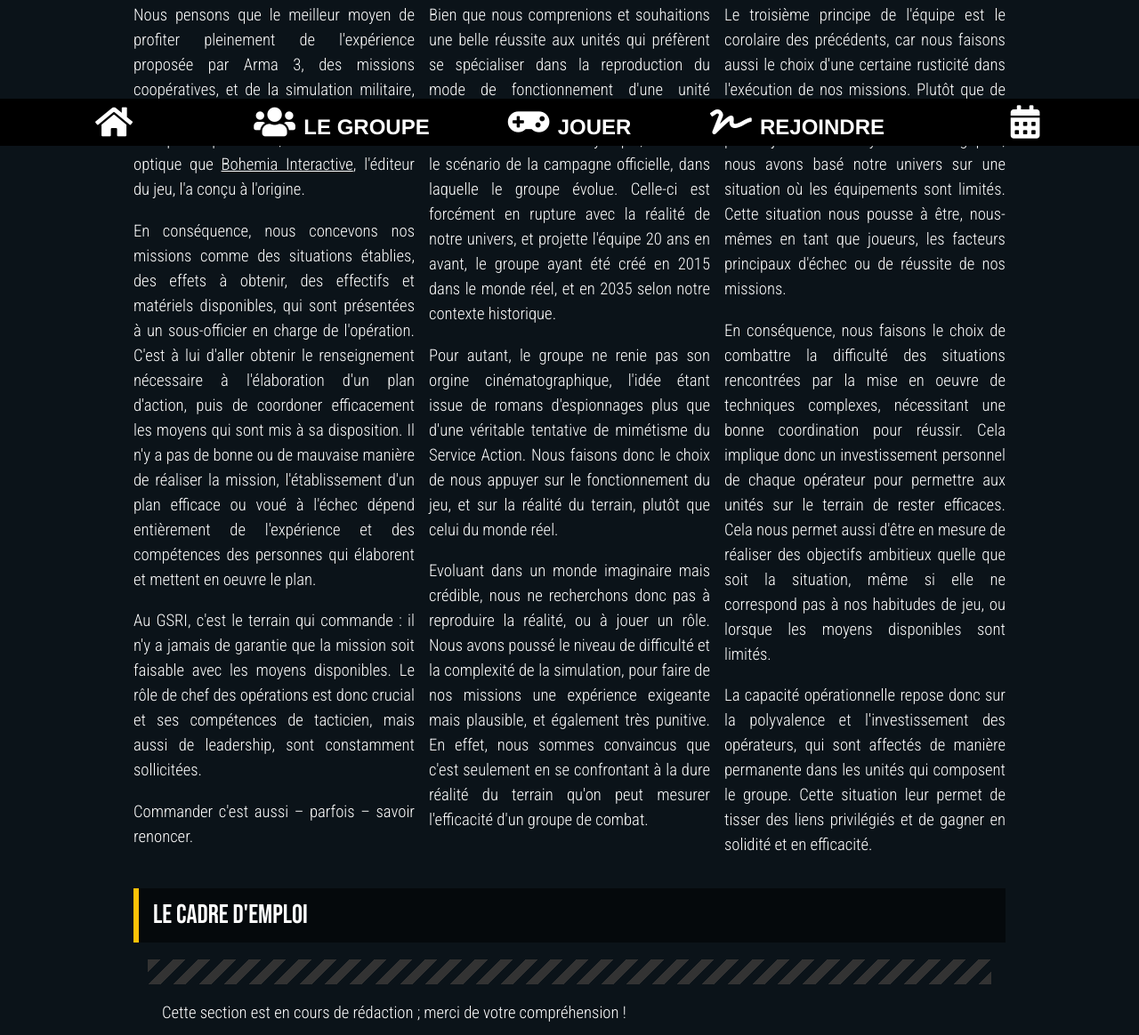
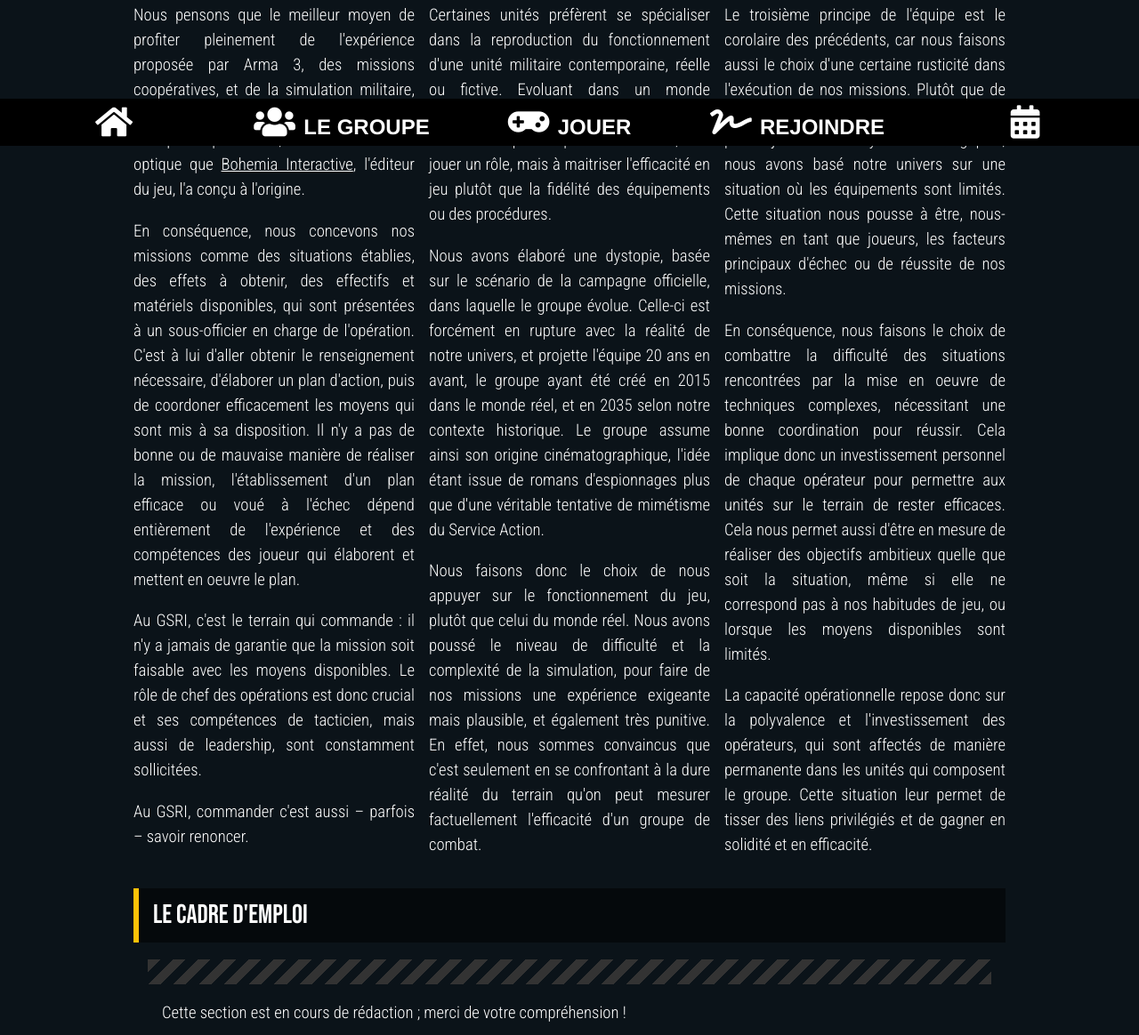
Before and after one commit to team-gsri/homepage, a plain HTML site: page src/doctrine.html in a window 1280 px wide. Shown: the part 636-1800 px from the top of the page at 89% size. Drawn offline with nearby package versions, Linux system fonts and the light colour scheme.

Commit message:
improve doctrine texts

```diff
--- a/src/doctrine.html
+++ b/src/doctrine.html
@@ -33,32 +33,32 @@
                     <a href="https://www.bohemia.net"> Bohemia Interactive</a>, l'éditeur du jeu, l'a conçu à l'origine.
                 </p>
                 <p>
-                    En conséquence, nous concevons nos missions comme des situations établies, des effets à obtenir, des effectifs et matériels disponibles, qui sont présentées à un sous-officier en charge de l'opération. C'est à lui d'aller obtenir le renseignement nécessaire
-                    à l'élaboration d'un plan d'action, puis de coordoner efficacement les moyens qui sont mis à sa disposition. Il n'y a pas de bonne ou de mauvaise manière de réaliser la mission, l'établissement d'un plan efficace ou voué à l'échec
-                    dépend entièrement de l'expérience et des compétences des personnes qui élaborent et mettent en oeuvre le plan.
-                </p>
-                <p>Au GSRI, c'est le terrain qui commande : il n'y a jamais de garantie que la mission soit faisable avec les moyens disponibles. Le rôle de chef des opérations est donc crucial et ses compétences de tacticien, mais aussi de leadership, sont
-                    constamment sollicitées.
+                    En conséquence, nous concevons nos missions comme des situations établies, des effets à obtenir, des effectifs et matériels disponibles, qui sont présentées à un sous-officier en charge de l'opération. C'est à lui d'aller obtenir le renseignement nécessaire,
+                    d'élaborer un plan d'action, puis de coordoner efficacement les moyens qui sont mis à sa disposition. Il n'y a pas de bonne ou de mauvaise manière de réaliser la mission, l'établissement d'un plan efficace ou voué à l'échec dépend
+                    entièrement de l'expérience et des compétences des joueur qui élaborent et mettent en oeuvre le plan.
                 </p>
                 <p>
-                    Commander c'est aussi – parfois – savoir renoncer.
+                    Au GSRI, c'est le terrain qui commande : il n'y a jamais de garantie que la mission soit faisable avec les moyens disponibles. Le rôle de chef des opérations est donc crucial et ses compétences de tacticien, mais aussi de leadership, sont constamment
+                    sollicitées.
+                </p>
+                <p>
+                    Au GSRI, commander c'est aussi – parfois – savoir renoncer.
                 </p>
             </div>
 
             <div class="w3-third">
                 <h3 class="title">Efficacité</h3>
                 <p>
-                    Bien que nous comprenions et souhaitions une belle réussite aux unités qui préfèrent se spécialiser dans la reproduction du mode de fonctionnement d'une unité militaire contemporaine, réelle ou fictive, nous avons élaboré une dystopie, basée sur le scénario
-                    de la campagne officielle, dans laquelle le groupe évolue. Celle-ci est forcément en rupture avec la réalité de notre univers, et projette l'équipe 20 ans en avant, le groupe ayant été créé en 2015 dans le monde réel, et en 2035 selon
-                    notre contexte historique.
+                    Certaines unités préfèrent se spécialiser dans la reproduction du fonctionnement d'une unité militaire contemporaine, réelle ou fictive. Evoluant dans un monde imaginaire mais crédible, nous ne recherchons pas à reproduire la réalité, ou à jouer un rôle,
+                    mais à maitriser l'efficacité en jeu plutôt que la fidélité des équipements ou des procédures.
                 </p>
                 <p>
-                    Pour autant, le groupe ne renie pas son orgine cinématographique, l'idée étant issue de romans d'espionnages plus que d'une véritable tentative de mimétisme du Service Action. Nous faisons donc le choix de nous appuyer sur le fonctionnement du jeu, et
-                    sur la réalité du terrain, plutôt que celui du monde réel.
+                    Nous avons élaboré une dystopie, basée sur le scénario de la campagne officielle, dans laquelle le groupe évolue. Celle-ci est forcément en rupture avec la réalité de notre univers, et projette l'équipe 20 ans en avant, le groupe ayant été créé en 2015
+                    dans le monde réel, et en 2035 selon notre contexte historique. Le groupe assume ainsi son origine cinématographique, l'idée étant issue de romans d'espionnages plus que d'une véritable tentative de mimétisme du Service Action.
                 </p>
                 <p>
-                    Evoluant dans un monde imaginaire mais crédible, nous ne recherchons donc pas à reproduire la réalité, ou à jouer un rôle. Nous avons poussé le niveau de difficulté et la complexité de la simulation, pour faire de nos missions une expérience exigeante
-                    mais plausible, et également très punitive. En effet, nous sommes convaincus que c'est seulement en se confrontant à la dure réalité du terrain qu'on peut mesurer l'efficacité d'un groupe de combat.
+                    Nous faisons donc le choix de nous appuyer sur le fonctionnement du jeu, plutôt que celui du monde réel. Nous avons poussé le niveau de difficulté et la complexité de la simulation, pour faire de nos missions une expérience exigeante mais plausible, et
+                    également très punitive. En effet, nous sommes convaincus que c'est seulement en se confrontant à la dure réalité du terrain qu'on peut mesurer factuellement l'efficacité d'un groupe de combat.
                 </p>
             </div>
 
```
